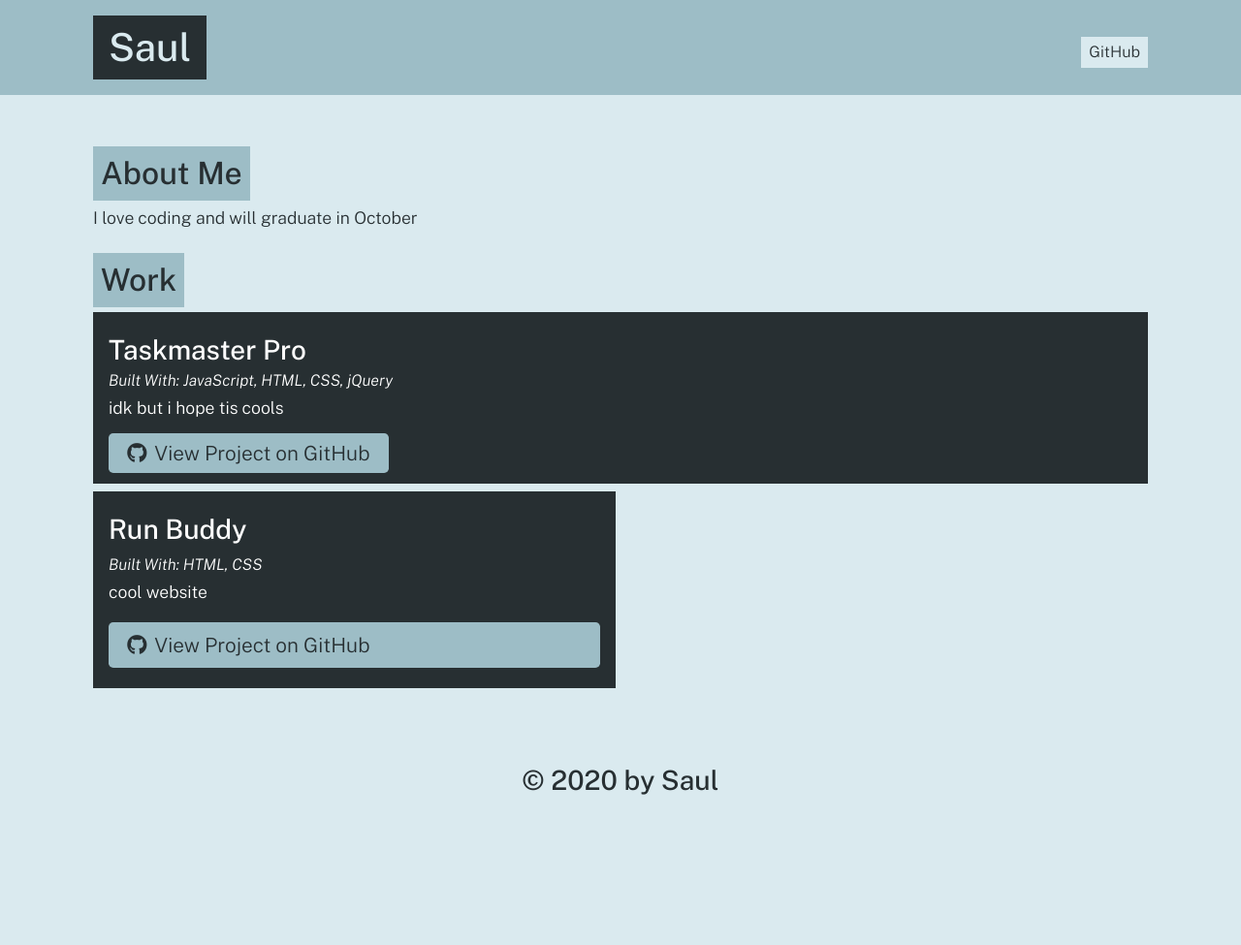
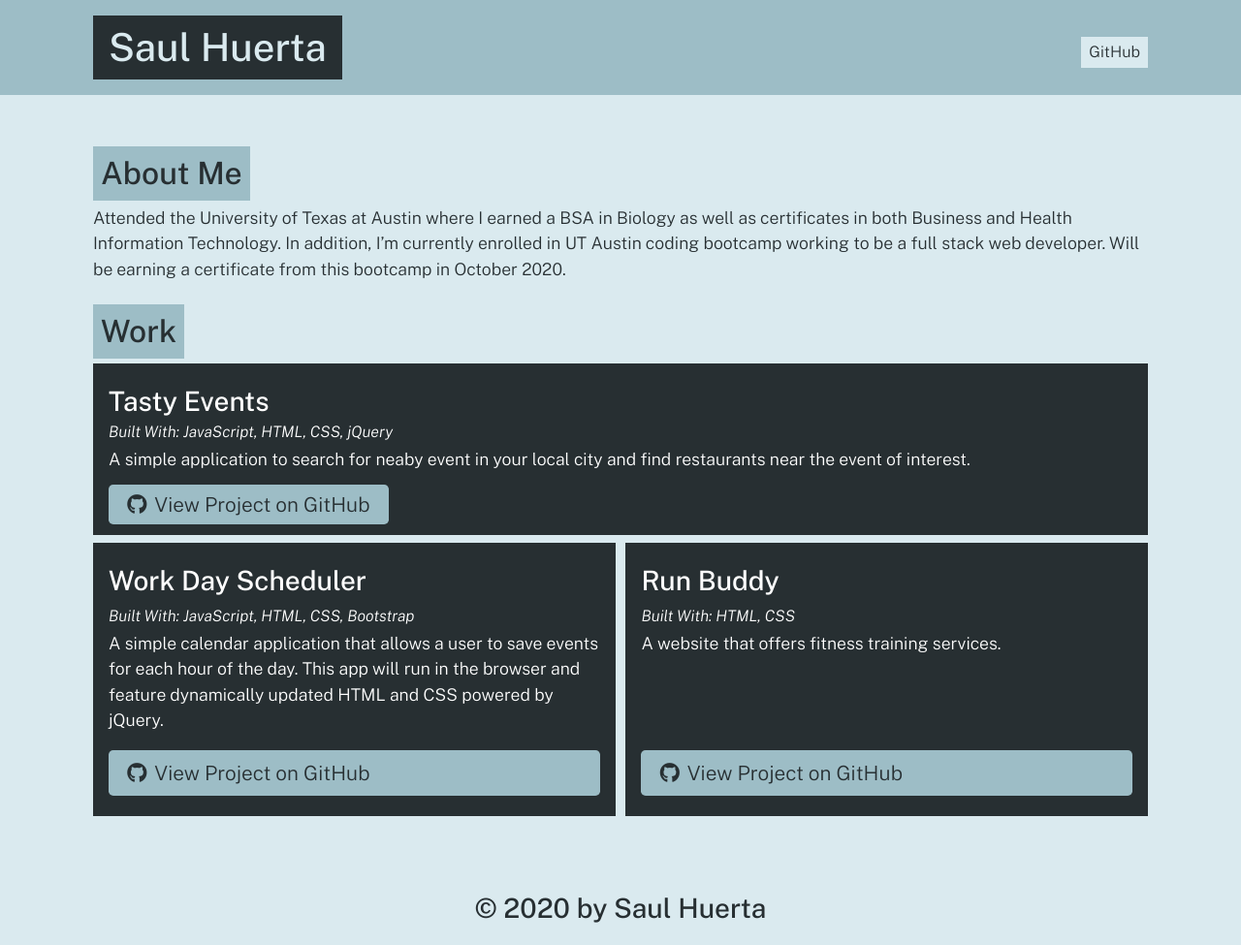
Before and after one commit to saul10huerta/portfolio-generator, a website: page dist/index.html in a window 1280 px wide. Shown: the whole page at 97% size. Before the commit the page ends 843 px from the top, so only its background shows below. Drawn offline with nearby package versions, Linux system fonts and the light colour scheme.

Commit message:
modified the portfolio example

```diff
--- a/dist/index.html
+++ b/dist/index.html
@@ -15,7 +15,7 @@
     <body>
       <header>
         <div class="container flex-row justify-space-between align-center py-3">
-          <h1 class="page-title text-secondary bg-dark py-2 px-3">Saul</h1>
+          <h1 class="page-title text-secondary bg-dark py-2 px-3">Saul Huerta</h1>
           <nav class="flex-row">
             <a class="ml-2 my-1 px-2 py-1 bg-secondary text-dark" href="https://github.com/saul10huerta">GitHub</a>
           </nav>
@@ -25,7 +25,7 @@
 
     <section class="my-3" id="about">
       <h2 class="text-dark bg-primary p-2 display-inline-block">About Me</h2>
-      <p>I love coding and will graduate in October</p>
+      <p>Attended the University of Texas at Austin where I earned a BSA in Biology as well as certificates in both Business and Health Information Technology. In addition, I’m currently enrolled in UT Austin coding bootcamp working to be a full stack web developer. Will be earning a certificate from this bootcamp in October 2020.</p>
     </section>
 
 
@@ -34,16 +34,26 @@
       <div class="flex-row justify-space-between">
 
             <div class="col-12 mb-2 bg-dark text-light p-3">
-              <h3 class="portfolio-item-title text-light">Taskmaster Pro</h3>
+              <h3 class="portfolio-item-title text-light">Tasty Events</h3>
               <h5 class="portfolio-languages">
                 Built With:
                 JavaScript, HTML, CSS, jQuery
               </h5>
-              <p>idk but i hope tis cools</p>
-              <a href="https://saul10huerta.github.io/taskmaster-pro/" class="btn"><i class="fab fa-github mr-2"></i>View Project on GitHub</a>
+              <p>A simple application to search for neaby event in your local city and find restaurants near the event of interest.</p>
+              <a href="https://saul10huerta.github.io/tasty-events/" class="btn"><i class="fab fa-github mr-2"></i>View Project on GitHub</a>
             </div>
 
 
+
+            <div class="col-12 col-md-6 mb-2 bg-dark text-light p-3 flex-column">
+              <h3 class="portfolio-item-title text-light">Work Day Scheduler</h3>
+              <h5 class="portfolio-languages">
+                Built With:
+                JavaScript, HTML, CSS, Bootstrap
+              </h5>
+              <p>A simple calendar application that allows a user to save events for each hour of the day. This app will run in the browser and feature dynamically updated HTML and CSS powered by jQuery.</p>
+              <a href="https://saul10huerta.github.io/workday-scheduler/" class="btn mt-auto"><i class="fab fa-github mr-2"></i>View Project on GitHub</a>
+            </div>
 
             <div class="col-12 col-md-6 mb-2 bg-dark text-light p-3 flex-column">
               <h3 class="portfolio-item-title text-light">Run Buddy</h3>
@@ -51,7 +61,7 @@
                 Built With:
                 HTML, CSS
               </h5>
-              <p>cool website</p>
+              <p>A website that offers fitness training services.</p>
               <a href="https://saul10huerta.github.io/run-buddy/" class="btn mt-auto"><i class="fab fa-github mr-2"></i>View Project on GitHub</a>
             </div>
 
@@ -60,7 +70,7 @@
 
       </main>
       <footer class="container text-center py-3">
-        <h3 class="text-dark">&copy; 2020 by Saul</h3>
+        <h3 class="text-dark">&copy; 2020 by Saul Huerta</h3>
       </footer>
     </body>
     </html>
```
